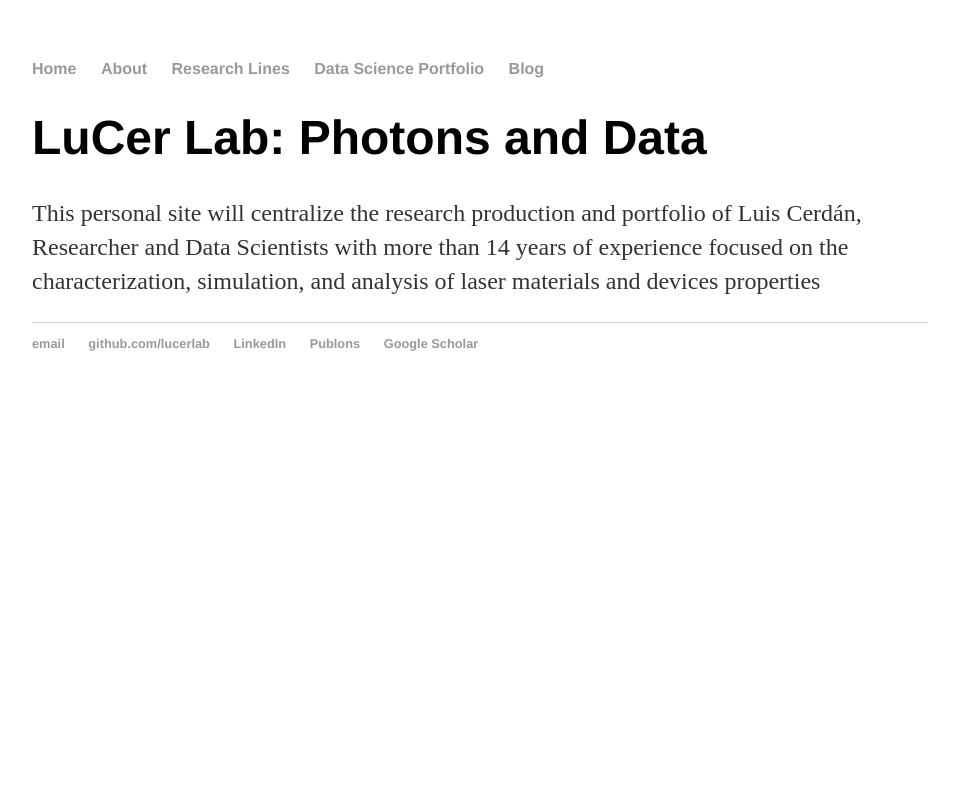
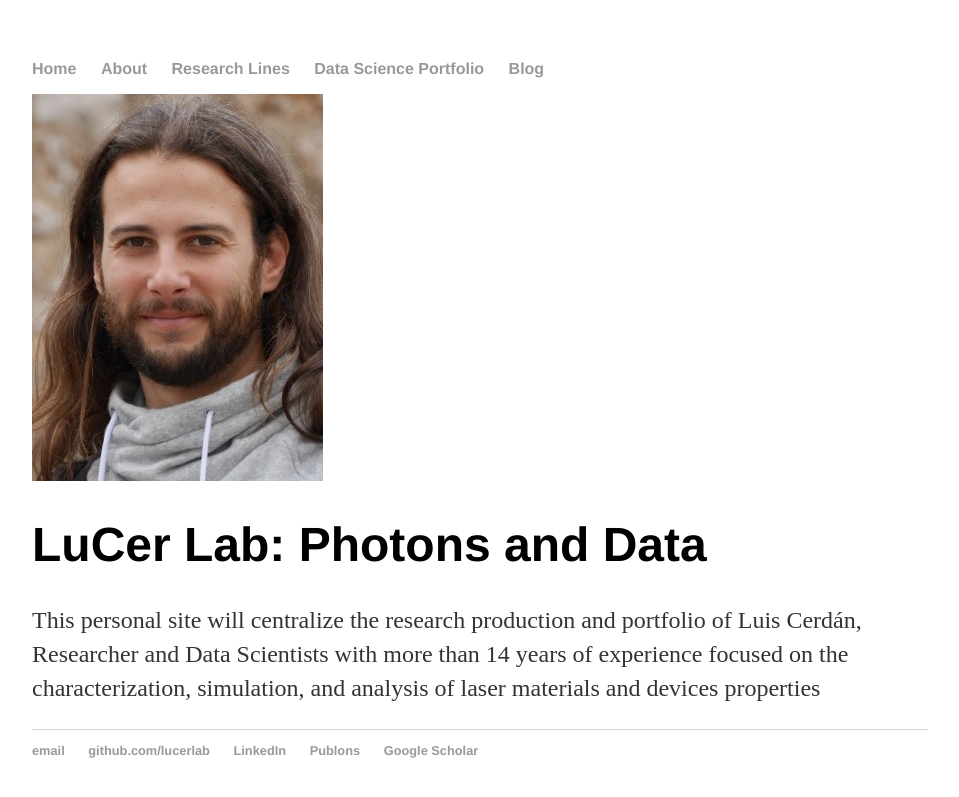
Before and after one commit to lucerlab/lucerlab.github.io, a Jekyll site: the page built from index.html, in a window 1280 px wide. Shown: the top 797 px of the page, without its empty margins (160-1119 px from the left). Built offline with Jekyll 4.4.1, drawn with Linux system fonts in a browser that asks for light colours.

Commit message:
Update index.html

```diff
--- a/index.html
+++ b/index.html
@@ -3,7 +3,11 @@ layout: default
 title: LuCer Lab
 ---
 
-<div class="blurb">
+<div style="display:inline-block;vertical-align:top;">
+    <img src="images/photoLC.jpg" alt="img"/>
+</div>
+
+<div style="display:inline-block;" class="blurb">
 	<h1>LuCer Lab: Photons and Data</h1>
 	<p> This personal site will centralize the research production and portfolio of Luis Cerdán, Researcher and Data Scientists with more than 14 years of
 experience focused on the characterization, simulation, and analysis of laser materials and devices properties </p>
```
